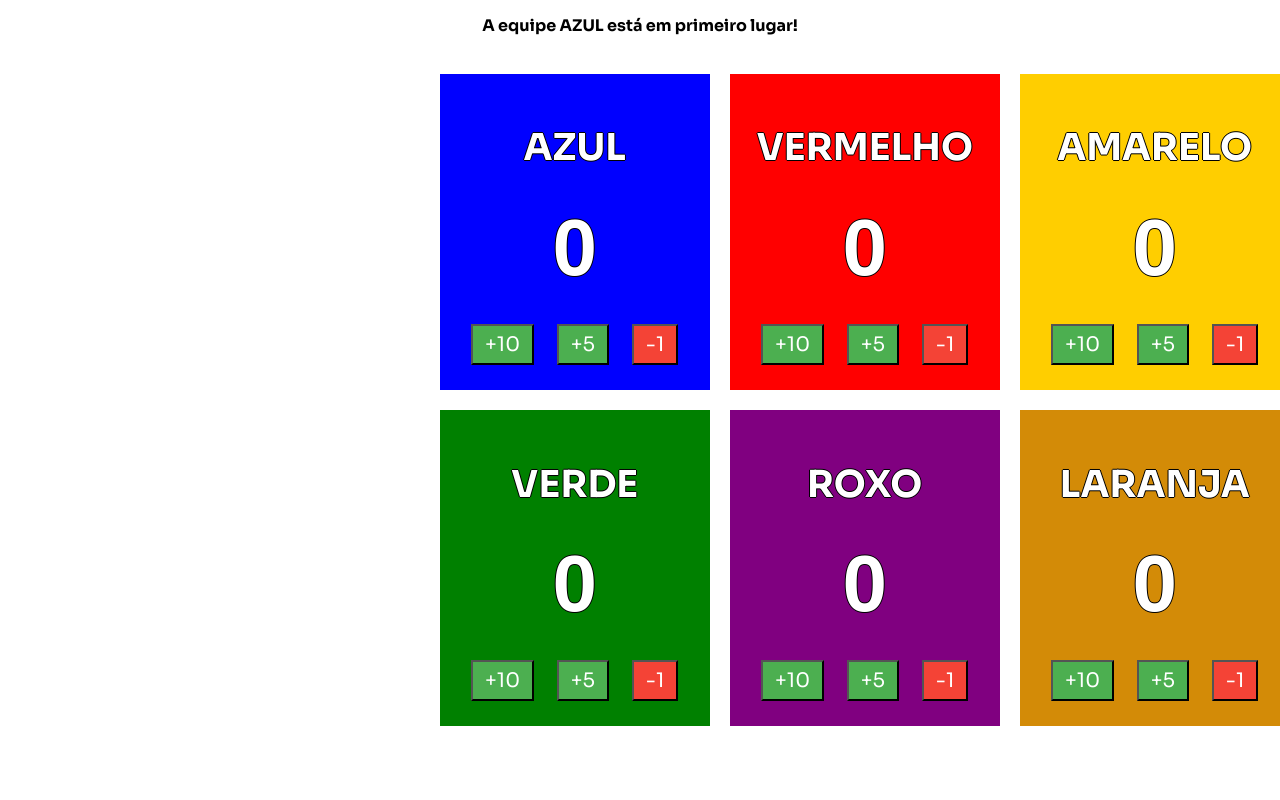
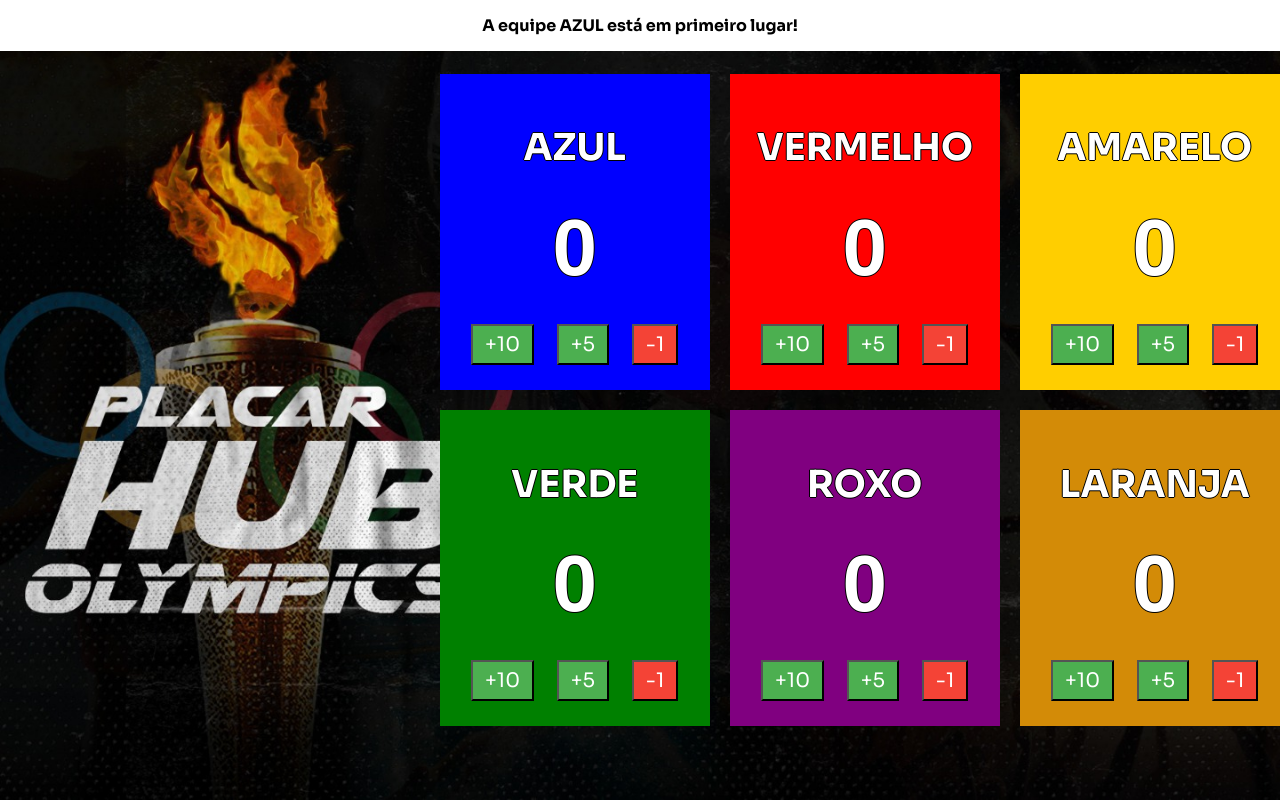
Before and after one commit to T4goz2005/ScoreBoard, a plain HTML site: page index.html in a window 1280 px wide. Drawn offline with Linux system fonts and the light colour scheme; the site is published under a folder, as on GitHub Pages, so addresses that start at the root find nothing; a web font is replaced by a local one.

Commit message:
UpdateindexRowImage.html

```diff
--- a/index.html
+++ b/index.html
@@ -8,7 +8,7 @@
 
     <style>
         body{
-            background-image: url(/img/backgorundScoreBoard.jpg);
+            background-image: url(img/backgorundScoreBoard.jpg);
             background-size: cover;
             background-position: center;
             background-repeat: no-repeat;
```
